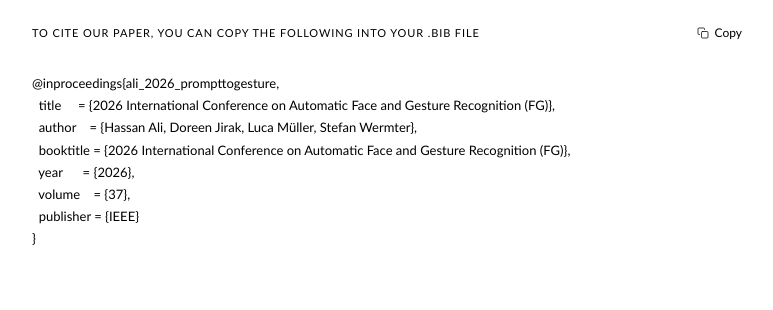
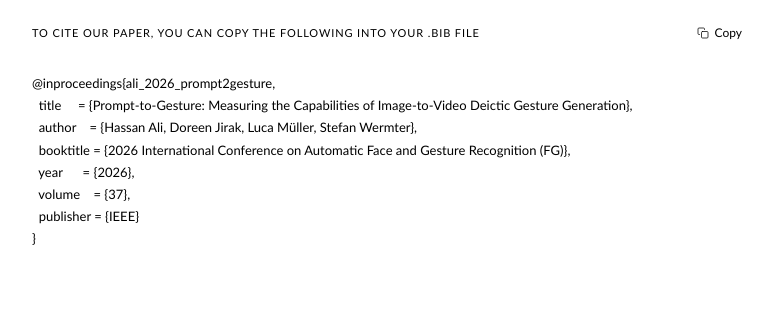
Before and after one commit to prompt-to-gesture/prompt-to-gesture.github.io, a plain HTML site: page index.html in a window 1280 px wide. Shown: the part 1731-2041 px from the top of the page, without its empty margins (248-1021 px from the left). Drawn offline with Linux system fonts and the light colour scheme.

Commit message:
Update index.html

```diff
--- a/index.html
+++ b/index.html
@@ -85,8 +85,8 @@
         Copy
       </button>
     </div>
-    <pre class="bibtex" id="bibtex">@inproceedings{ali_2026_prompttogesture,
-  title     = {2026 International Conference on Automatic Face and Gesture Recognition (FG)},
+    <pre class="bibtex" id="bibtex">@inproceedings{ali_2026_prompt2gesture,
+  title     = {Prompt-to-Gesture: Measuring the Capabilities of Image-to-Video Deictic Gesture Generation},
   author    = {Hassan Ali, Doreen Jirak, Luca Müller, Stefan Wermter},
   booktitle = {2026 International Conference on Automatic Face and Gesture Recognition (FG)},
   year      = {2026},
```
